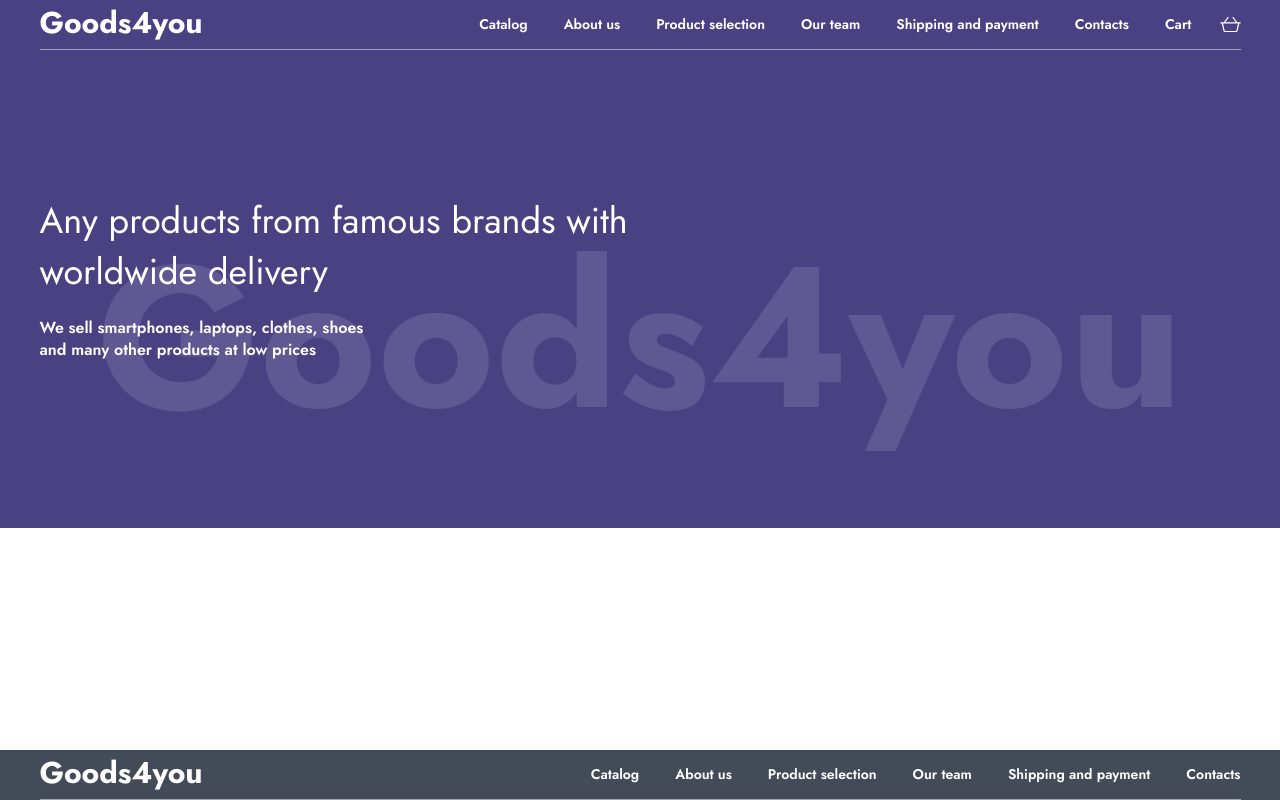
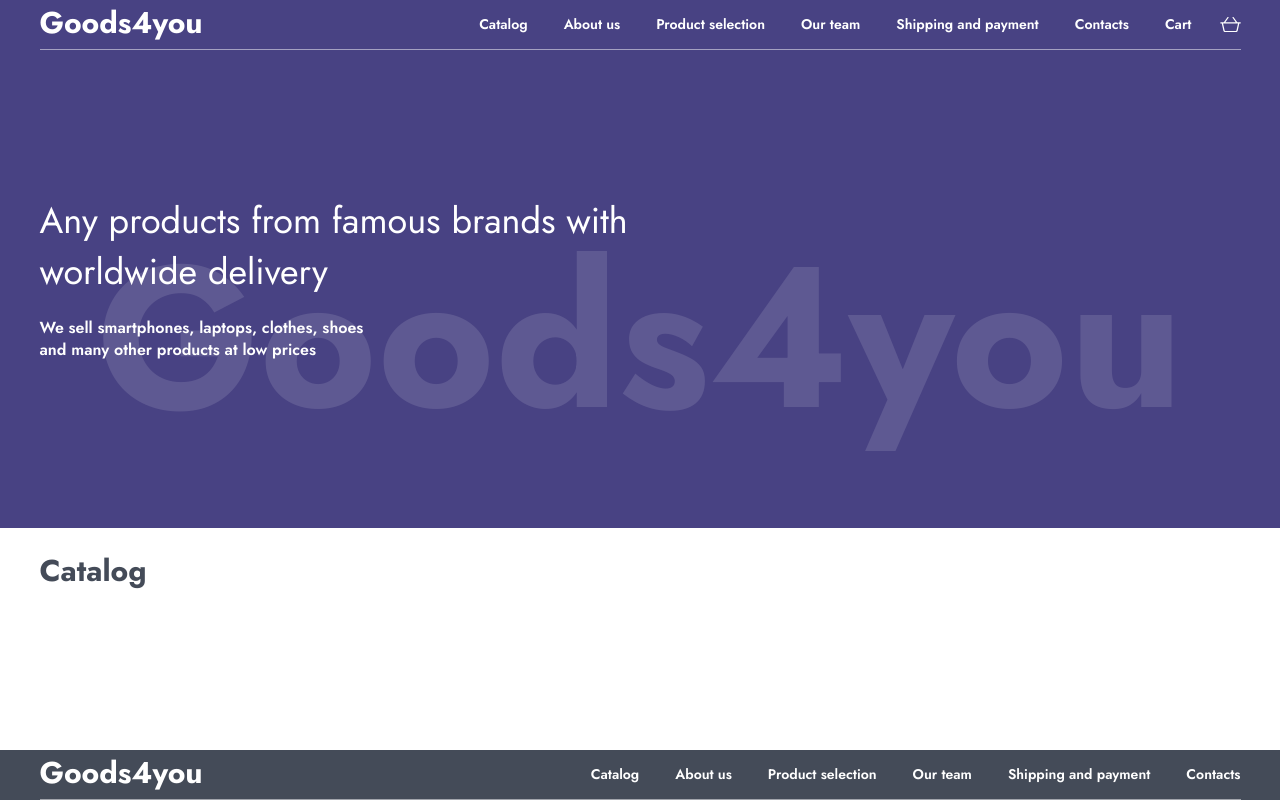
Before and after one commit to Rus7Iv/catalog-t1, a React (Vite) app: page / in a window 1280 px wide. Built offline with nearby package versions, Linux system fonts and the light colour scheme.

Commit message:
added catalog component

```diff
--- /dev/null
+++ b/src/components/Catalog/Catalog.styles.css
@@ -0,0 +1,14 @@
+.catalog {
+  display: flex;
+  justify-content: center;
+  max-width: 1201px;
+  margin: auto;
+}
+
+.catalog-title {
+  font-weight: 700;
+  font-size: 30px;
+  color: #444B58;
+  width: 100%;
+  text-align: start;
+}
--- /dev/null
+++ b/src/components/Catalog/Catalog.tsx
@@ -0,0 +1,11 @@
+import './Catalog.styles.css'
+
+const Catalog = () => (
+  <div className='catalog'>
+    <h1 className='catalog-title'>
+      Catalog
+    </h1>
+  </div>
+)
+
+export default Catalog
--- a/src/pages/MainPage/MainPage.tsx
+++ b/src/pages/MainPage/MainPage.tsx
@@ -1,9 +1,11 @@
+import Catalog from "../../components/Catalog/Catalog"
 import Hero from "../../components/Hero/Hero"
 
 const MainPage = () => {
   return (
     <>
       <Hero />
+      <Catalog />
     </>
   )
 }
```
